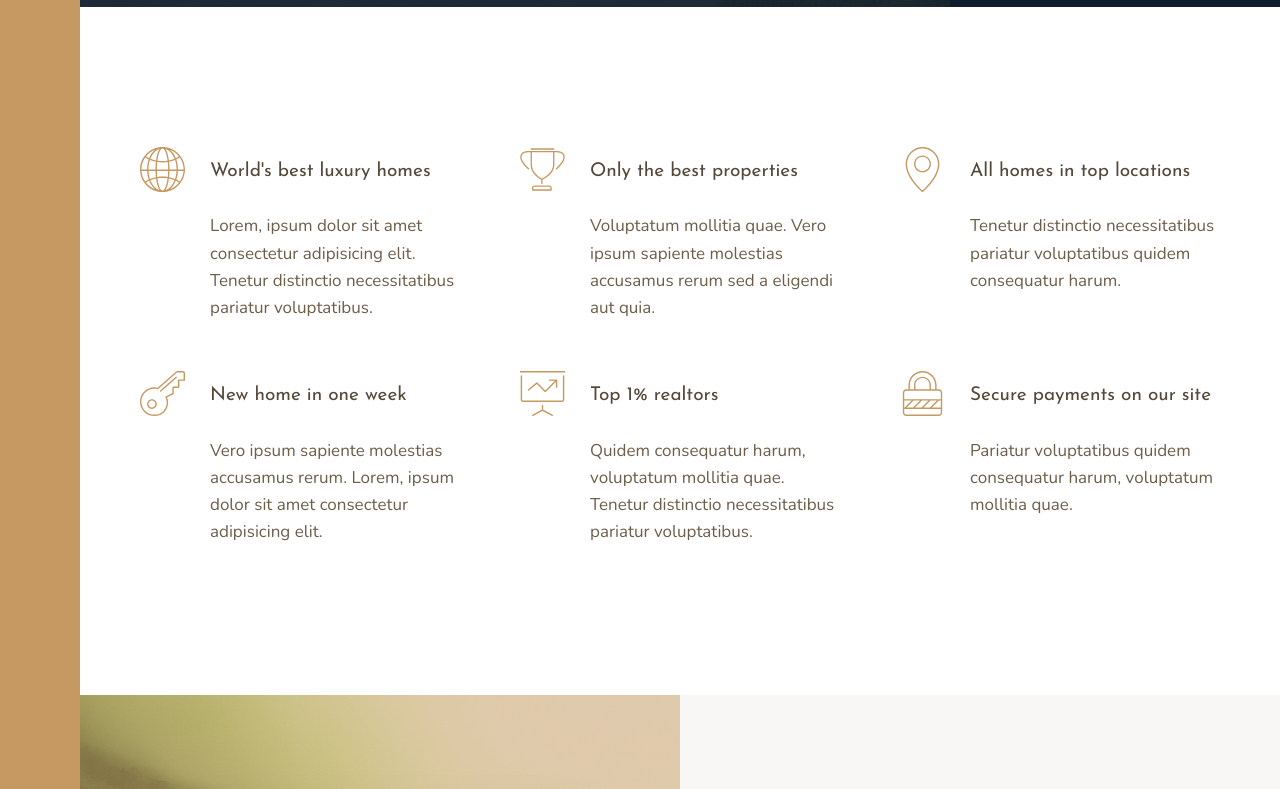
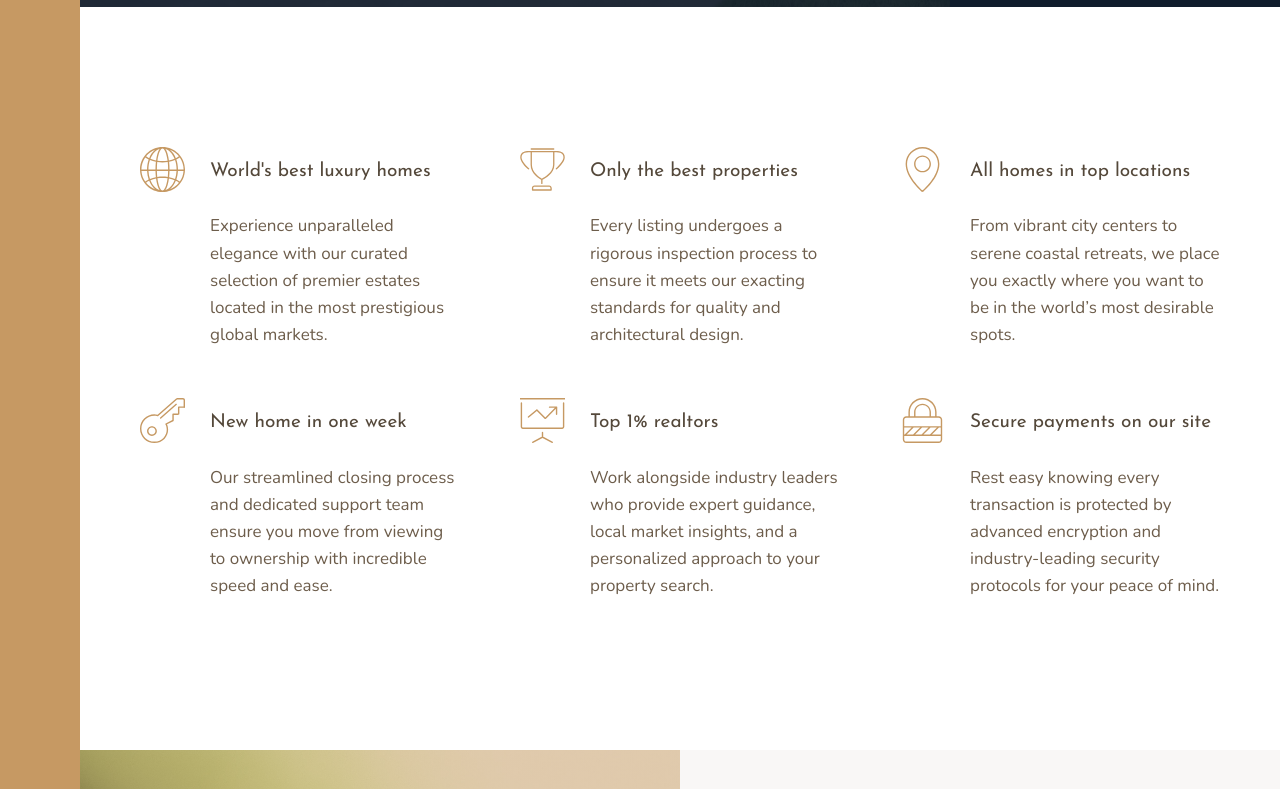
Before and after one commit to balcoder/grid-auctioneer-app, a website: page assets/index.html in a window 1280 px wide. Shown: the part 633-1422 px from the top of the page. Drawn offline with nearby package versions, Linux system fonts and the light colour scheme.

Commit message:
add real text to features section

```diff
--- a/assets/index.html
+++ b/assets/index.html
@@ -64,8 +64,8 @@
           </svg>
           <h4 class="heading-4 heading-4--dark">World's best luxury homes</h4>
           <p class="feature__text">
-            Lorem, ipsum dolor sit amet consectetur adipisicing elit. Tenetur
-            distinctio necessitatibus pariatur voluptatibus.
+            Experience unparalleled elegance with our curated selection of
+            premier estates located in the most prestigious global markets.
           </p>
         </div>
         <div class="feature">
@@ -75,8 +75,8 @@
           <h4 class="heading-4 heading-4--dark">Only the best properties</h4>
 
           <p class="feature__text">
-            Voluptatum mollitia quae. Vero ipsum sapiente molestias accusamus
-            rerum sed a eligendi aut quia.
+            Every listing undergoes a rigorous inspection process to ensure it
+            meets our exacting standards for quality and architectural design.
           </p>
         </div>
         <div class="feature">
@@ -85,8 +85,8 @@
           </svg>
           <h4 class="heading-4 heading-4--dark">All homes in top locations</h4>
           <p class="feature__text">
-            Tenetur distinctio necessitatibus pariatur voluptatibus quidem
-            consequatur harum.
+            From vibrant city centers to serene coastal retreats, we place you
+            exactly where you want to be in the world’s most desirable spots.
           </p>
         </div>
         <div class="feature">
@@ -95,8 +95,8 @@
           </svg>
           <h4 class="heading-4 heading-4--dark">New home in one week</h4>
           <p class="feature__text">
-            Vero ipsum sapiente molestias accusamus rerum. Lorem, ipsum dolor
-            sit amet consectetur adipisicing elit.
+            Our streamlined closing process and dedicated support team ensure
+            you move from viewing to ownership with incredible speed and ease.
           </p>
         </div>
         <div class="feature">
@@ -105,8 +105,9 @@
           </svg>
           <h4 class="heading-4 heading-4--dark">Top 1% realtors</h4>
           <p class="feature__text">
-            Quidem consequatur harum, voluptatum mollitia quae. Tenetur
-            distinctio necessitatibus pariatur voluptatibus.
+            Work alongside industry leaders who provide expert guidance, local
+            market insights, and a personalized approach to your property
+            search.
           </p>
         </div>
         <div class="feature">
@@ -115,8 +116,9 @@
           </svg>
           <h4 class="heading-4 heading-4--dark">Secure payments on our site</h4>
           <p class="feature__text">
-            Pariatur voluptatibus quidem consequatur harum, voluptatum mollitia
-            quae.
+            Rest easy knowing every transaction is protected by advanced
+            encryption and industry-leading security protocols for your peace of
+            mind.
           </p>
         </div>
       </section>
```
